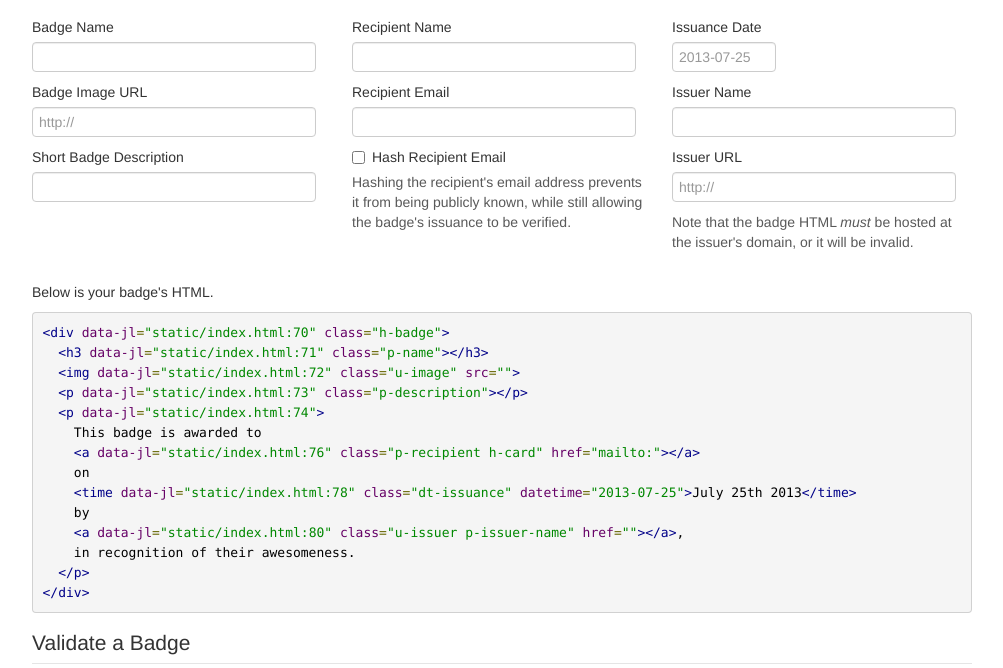
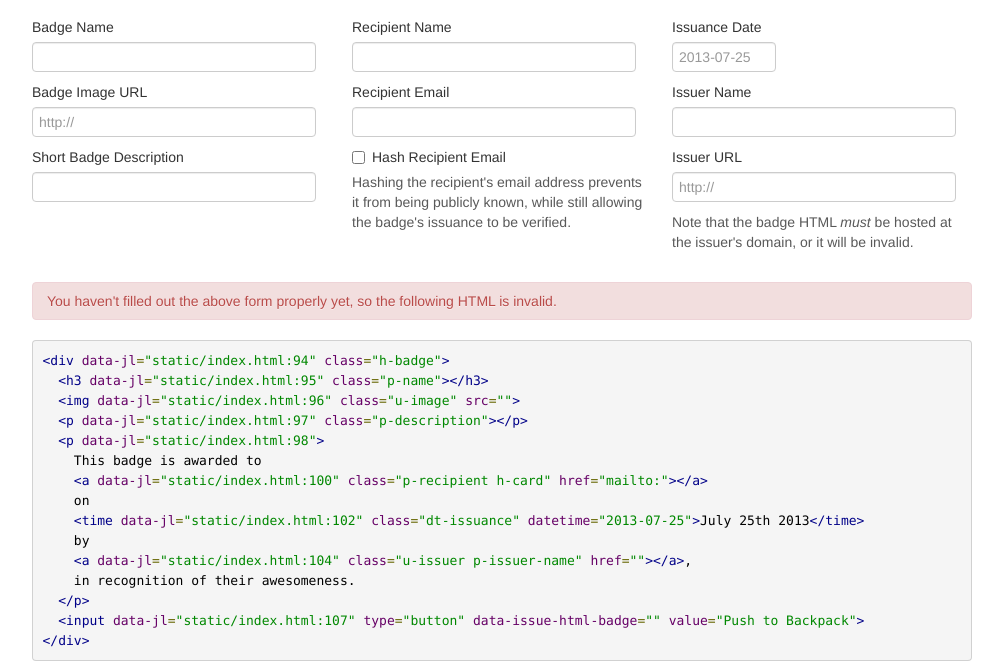
Before and after one commit to toolness/badge-microformat-fun, a website: page static/index.html in a window 1280 px wide. Shown: the part 104-772 px from the top of the page, without its empty margins (138-1141 px from the left). Drawn offline with Linux system fonts and the light colour scheme.

Commit message:
added better instructions, etc

```diff
--- a/static/index.html
+++ b/static/index.html
@@ -2,6 +2,15 @@
 <meta charset="utf-8">
 <link rel="stylesheet" href="bootstrap/css/bootstrap.min.css">
 <link rel="stylesheet" href="google-code-prettify/prettify.css">
+<style>
+body:not(.valid-form) .valid-form-only {
+  display: none;
+}
+
+body.valid-form .invalid-form-only {
+  display: none;
+}
+</style>
 <title>Badge Microformat Fun</title>
 <div class="container">
 <h1>Badge Microformat Fun</h1>
@@ -47,9 +56,24 @@
   </fieldset>
 </form>
 
-<p>Below is your badge's HTML.</p>
+<div class="valid-form-only">
+  <p>Below is your badge's HTML. Copy and paste it into a blog or other web
+    page hosted at <a id="issuer-domain"></a>.
+  </p>
+</div>
+
+<div class="invalid-form-only alert alert-error">
+  You haven't filled out the above form properly yet, so the following HTML is invalid.
+</div>
 
 <pre id="badge-html"></pre>
+
+<div class="valid-form-only">
+  <p>Note that in order for the <strong>Push to Backpack</strong> button in
+    the above snippet to work, you need to add the following script tags to
+    your webpage:</p>
+  <pre id="script-html"></pre>
+</div>
 
 <form action="/assertion">
   <fieldset>
@@ -80,6 +104,7 @@
     <a class="u-issuer p-issuer-name"></a>,
     in recognition of their awesomeness.
   </p>
+  <input type="button" data-issue-html-badge value="Push to Backpack"/>
 </div></div>
 </div>
 
@@ -88,6 +113,7 @@
 <script src="google-code-prettify/prettify.js"></script>
 <script>
 var SALT = "deadsea";
+var ISSUER_JS_API_URL = "http://backpack.openbadges.org/issuer.js";
 
 var today = moment().format("YYYY-MM-DD");
 var buildForm = $("#build");
@@ -131,12 +157,28 @@ function generateBadge() {
   $("#badge-html").textContent = $("#badge-template").innerHTML;
   $("#badge-html").innerHTML = prettyPrintOne($("#badge-html").innerHTML,
                                                 'html');
+
+  $("#issuer-domain").setAttribute("href", $("[name=issuer]").value);
+  $("#issuer-domain").textContent = $("#issuer-domain").host;
+
+  document.body.classList.toggle("valid-form", buildForm.checkValidity());
+}
+
+function populateScriptHtml() {
+  var ourJsApiUrl = location.protocol + '//' + location.host +
+                    '/html-issuer.js';
+  var html = '<script src="' + ISSUER_JS_API_URL + '"></' + 'script>\n' +
+             '<script src="' + ourJsApiUrl + '"></' + 'script>';
+  $("#script-html").textContent = html;
+  $("#script-html").innerHTML = prettyPrintOne($("#script-html").innerHTML,
+                                               'html');
 }
 
 $("[name=issuance]").setAttribute("placeholder", today);
 
 buildForm.addEventListener("keyup", generateBadge, false);
 buildForm.addEventListener("change", generateBadge, false);
+populateScriptHtml();
 
 onload = generateBadge;
 </script>
```
